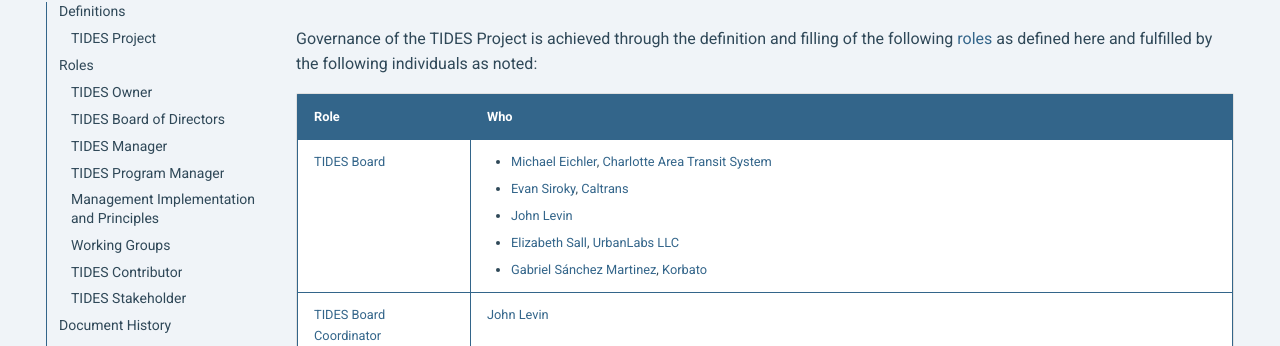
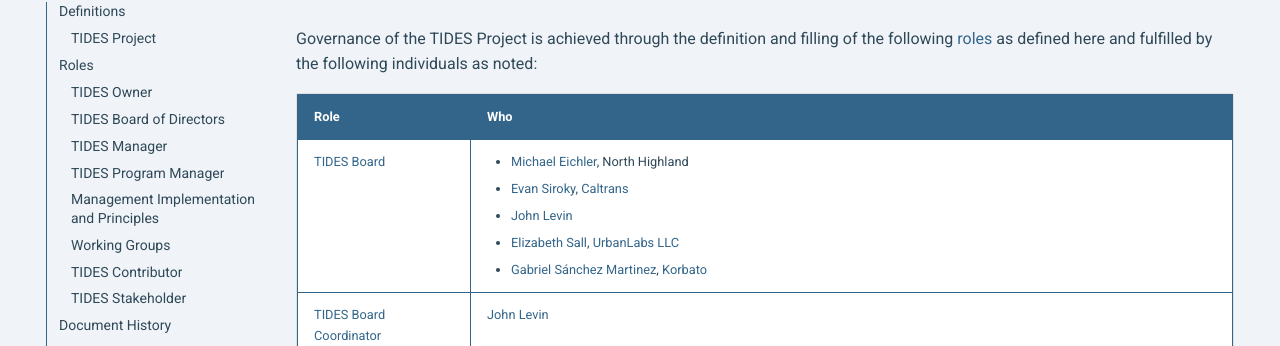
Before and after one commit to gtfs-zone/TIDES, an MkDocs documentation site: the page built from docs/governance.md, in a window 1280 px wide and 900 px high. Shown: the part 262-608 px from the top of the window. Built offline with MkDocs 1.6.1 and Material for MkDocs 9.7.7, drawn with Linux system fonts in a browser that asks for light colours; nearby versions of some CDN libraries; comment, search, counter and statistics services are not loaded; the version menu is left out.

Commit message:
correct affiliation

```diff
--- a/docs/governance.md
+++ b/docs/governance.md
@@ -4,7 +4,7 @@ Governance of the TIDES Project is achieved through the definition and filling o
 
 | **Role** | **Who** |
 | -------- | ----- |
-| [TIDES Board](#tides-board-of-directors) | <ul><li>[Michael Eichler](https://github.com/planitmichael), [Charlotte Area Transit System](https://www.charlottenc.gov/CATS/Home)</li><li>[Evan Siroky](https://github.com/evansiroky), [Caltrans](https://dot.ca.gov)</li><li>[John Levin](https://github.com/jlstpaul)</li><li>[Elizabeth Sall](https://github.com/e-lo), [UrbanLabs LLC](https://urbanlabs.io)</li><li>[Gabriel Sánchez Martinez](https://github.com/gabriel-korbato), [Korbato](https://korbato.com/)</li></ul> |
+| [TIDES Board](#tides-board-of-directors) | <ul><li>[Michael Eichler](https://github.com/planitmichael), North Highland</li><li>[Evan Siroky](https://github.com/evansiroky), [Caltrans](https://dot.ca.gov)</li><li>[John Levin](https://github.com/jlstpaul)</li><li>[Elizabeth Sall](https://github.com/e-lo), [UrbanLabs LLC](https://urbanlabs.io)</li><li>[Gabriel Sánchez Martinez](https://github.com/gabriel-korbato), [Korbato](https://korbato.com/)</li></ul> |
 | [TIDES Board Coordinator](#board-coordinator) | [John Levin](https://github.com/jlstpaul) |
 | [TIDES Manager](#tides-manager) | [MobilityData](https://mobilitydata.org) |
 | [TIDES Program Manager](#tides-program-manager) | [Carl Fredlund](https://github.com/carlfredl), [MobilityData](https://mobilitydata.org) |
```
